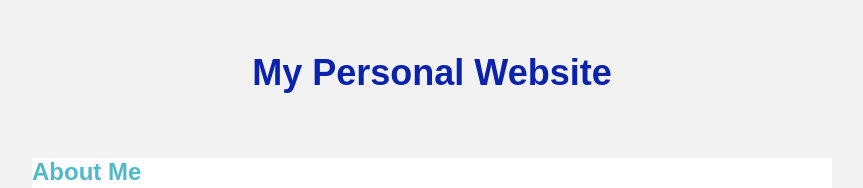
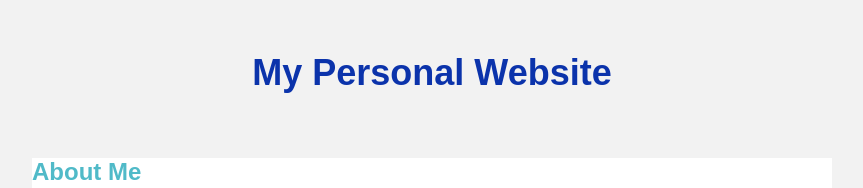
Before and after one commit to JoaoDeodatoPereira/JoaoDeodatoPereira.github.io, a plain HTML site: page whoami.html in a window 1280 px wide. Shown: the top 188 px of the page, without its empty margins (208-1071 px from the left). Drawn offline with Linux system fonts and the light colour scheme.

Commit message:
New version

```diff
--- a/whoami.css
+++ b/whoami.css
@@ -4,7 +4,7 @@ body {
 }
 
 header {
-    color: #0B23AB;
+    color: #0B33AB;
     text-align: center;
     padding: 20px;
 }
```
